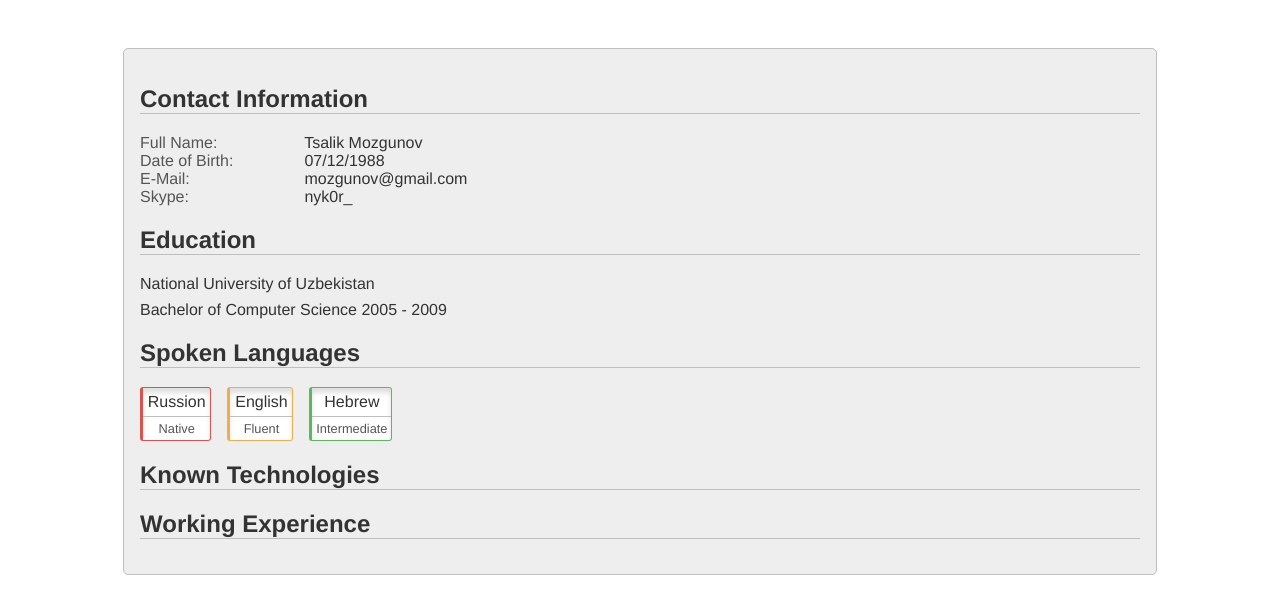
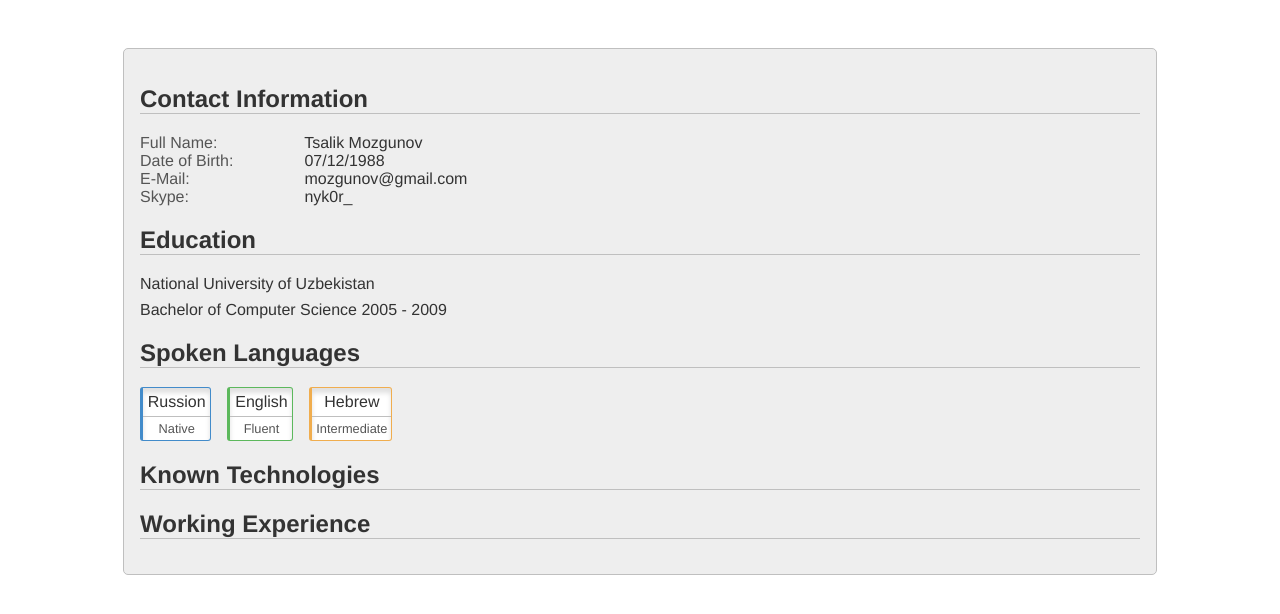
Before and after one commit to nyk0r/nyk0r.github.io, a website: page index.html in a window 1280 px wide. Drawn offline with Linux system fonts and the light colour scheme.

Commit message:
Change levels colors

```diff
--- a/style.less
+++ b/style.less
@@ -4,11 +4,11 @@
 @gray-light:   lighten(#000, 75%);
 @gray-lighter: lighten(#000, 93.5%);
 
-@knowledge-level-1: #428bca;
-@knowledge-level-2: #5cb85c;
+@knowledge-level-5: #428bca;
+@knowledge-level-4: #5cb85c;
 @knowledge-level-3: #5bc0de;
-@knowledge-level-4: #f0ad4e;
-@knowledge-level-5: #d9534f;
+@knowledge-level-2: #f0ad4e;
+@knowledge-level-1: #d9534f;
 
 body {
    font-family: 'Helvetica Neue', Helvetica, Arial, sans-serif;
```
Also changed, not shown: style.css.
